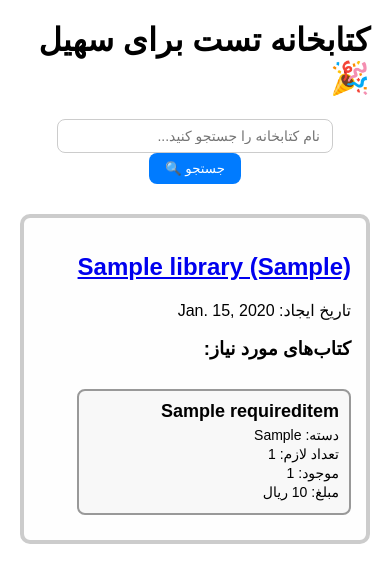
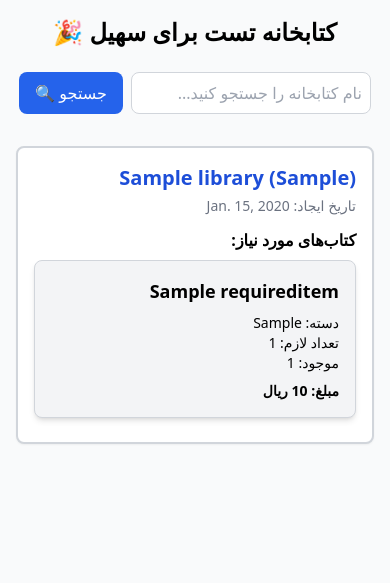
Before and after one commit to hrzjanati/librariesFroTest, a Django app: page / in a window 390 px wide. Shown: the top 583 px of the page. Run offline with Django 5.2, Linux system fonts and the light colour scheme; tables that the repository leaves empty hold one stand-in row (values such as "Sample post"); some libraries are stand-ins or nearby versions.

Commit message:
add details view on librar responsive

```diff
--- a/templates/index.html
+++ b/templates/index.html
@@ -5,113 +5,57 @@
 <html lang="fa" dir="rtl">
 <head>
     <meta charset="UTF-8">
+    <meta name="viewport" content="width=device-width, initial-scale=1.0">
     <title>صفحه اصلی</title>
-    <style>
-        body {
-            font-family: Arial, sans-serif;
-            margin: 20px;
-            direction: rtl;
-            text-align: right;
-        }
+    <script src="https://cdn.tailwindcss.com"></script>
+</head>
+<body class="bg-gray-50 font-sans p-4">
 
-        .library {
-            margin-bottom: 40px;
-            padding: 15px;
-            border: 4px solid #ccc;
-            border-radius: 10px;
-            background-color: #fefefe;
-        }
+    <h1 class="text-2xl font-bold text-center mb-6">کتابخانه تست برای سهیل 🎉</h1>
 
-        .books {
-            display: flex;
-            overflow-x: auto;
-            padding: 10px 0;
-            gap: 15px;
-        }
-
-        .book {
-            min-width: 250px;
-            border: 2px solid #999;
-            border-radius: 8px;
-            padding: 10px;
-            background-color: #f8f8f8;
-            flex-shrink: 0;
-        }
-
-        .book h4 {
-            margin: 0 0 5px 0;
-            font-weight: bold;
-            font-size: 18px;
-        }
-
-        .book p {
-            margin: 3px 0;
-            font-size: 14px;
-        }
-
-        .pagination {
-            text-align: center;
-            margin-top: 30px;
-        }
-
-        .pagination a {
-            padding: 8px 16px;
-            background-color: #007bff;
-            color: white;
-            text-decoration: none;
-            border-radius: 8px;
-            margin: 0 5px;
-        }
-
-        .pagination a:hover {
-            background-color: #0056b3;
-        }
-
-        .pagination span {
-            margin: 0 10px;
-            font-weight: bold;
-        }
-    </style>
-</head>
-<body>
-
-    <h1>کتابخانه تست برای سهیل 🎉</h1>
-
-    <form method="get" action="" style="margin-bottom: 30px; text-align: center;">
+    <!-- فرم جستجو -->
+    <form method="get" action="" class="flex justify-center mb-8">
         <input
             type="text"
             name="q"
             placeholder="نام کتابخانه را جستجو کنید..."
             value="{{ query }}"
-            style="padding: 8px 12px; border-radius: 8px; border: 1px solid #ccc; width: 250px; font-size: 14px;"
+            class="p-2 rounded-lg border border-gray-300 w-60 sm:w-72 focus:outline-none focus:ring-2 focus:ring-blue-500"
         />
         <button
             type="submit"
-            style="padding: 8px 16px; background-color: #007bff; color: white; border: none; border-radius: 8px; cursor: pointer;">
+            class="mr-2 px-4 py-2 bg-blue-600 text-white rounded-lg hover:bg-blue-700 transition">
             جستجو 🔍
         </button>
     </form>
 
     {% if libraries %}
         {% for library in libraries %}
-            <div class="library">
+            <div class="mb-10 p-4 border-2 border-gray-300 rounded-lg bg-white shadow-sm">
 
-                <h2>
-                    <a href="{% url 'library_detail' library.id %}">
-                            {{ library.name }} ({{ library.location }})
+                <h2 class="text-xl font-semibold mb-1">
+                    <a href="{% url 'library_detail' library.id %}" class="hover:underline text-blue-700">
+                        {{ library.name }} ({{ library.location }})
                     </a>
                 </h2>
-                <p>تاریخ ایجاد: {{ library.date_of_create|jformat:"%Y/%m/%d" }}</p>
-                <h3>کتاب‌های مورد نیاز:</h3>
+                <p class="text-sm text-gray-500 mb-3">تاریخ ایجاد: {{ library.date_of_create|jformat:"%Y/%m/%d" }}</p>
+                <h3 class="font-semibold mb-2">کتاب‌های مورد نیاز:</h3>
 
-                <div class="books">
+                <!-- کارت‌های کتاب با اسکرول افقی -->
+                <div class="flex overflow-x-auto gap-x-2 pb-2 -mx-2 px-2">
                     {% for item in library.required_items.all %}
-                        <div class="book">
-                            <h4>{{ item.name }}</h4>
-                            <p>دسته: {{ item.category }}</p>
-                            <p>تعداد لازم: {{ item.number_of_required }}</p>
-                            <p>موجود: {{ item.given_number }}</p>
-                            <p>مبلغ: {{ item.amount|intcomma }} ریال</p>
+                        <div class="flex-shrink-0
+                                    w-full           <!-- موبایل: یک کارت -->
+                                    sm:w-1/2         <!-- صفحه کوچک: دو کارت کنار هم -->
+                                    md:w-1/3         <!-- متوسط: سه کارت کنار هم -->
+                                    lg:w-1/4         <!-- دسکتاپ: چهار کارت کنار هم -->
+                                    min-w-[250px]    <!-- حداقل عرض کارت -->
+                                    bg-gray-100 p-4 rounded-lg border border-gray-300 shadow-md">
+                            <h4 class="font-bold text-lg mb-2">{{ item.name }}</h4>
+                            <p class="text-sm">دسته: {{ item.category }}</p>
+                            <p class="text-sm">تعداد لازم: {{ item.number_of_required }}</p>
+                            <p class="text-sm">موجود: {{ item.given_number }}</p>
+                            <p class="text-sm font-semibold mt-2">مبلغ: {{ item.amount|intcomma }} ریال</p>
                         </div>
                     {% empty %}
                         <p>هیچ کتابی ثبت نشده</p>
@@ -121,21 +65,24 @@
             </div>
         {% endfor %}
     {% else %}
-        <p style="text-align:center; font-weight:bold;">هیچ کتاب یا کتابخانه‌ای یافت نشد</p>
+        <p class="text-center font-bold text-gray-700">هیچ کتاب یا کتابخانه‌ای یافت نشد</p>
     {% endif %}
 
+    <!-- صفحه‌بندی -->
     {% if libraries.has_other_pages %}
-        <div class="pagination">
+        <div class="flex justify-center mt-6 space-x-2">
             {% if libraries.has_previous %}
-                <a href="?page={{ libraries.previous_page_number }}{% if query %}&q={{ query }}{% endif %}">
+                <a href="?page={{ libraries.previous_page_number }}{% if query %}&q={{ query }}{% endif %}"
+                   class="px-3 py-1 bg-blue-600 text-white rounded-lg hover:bg-blue-700 transition">
                     قبلی
                 </a>
             {% endif %}
 
-            <span>صفحه {{ libraries.number }} از {{ libraries.paginator.num_pages }}</span>
+            <span class="px-3 py-1 font-semibold">{{ libraries.number }} / {{ libraries.paginator.num_pages }}</span>
 
             {% if libraries.has_next %}
-                <a href="?page={{ libraries.next_page_number }}{% if query %}&q={{ query }}{% endif %}">
+                <a href="?page={{ libraries.next_page_number }}{% if query %}&q={{ query }}{% endif %}"
+                   class="px-3 py-1 bg-blue-600 text-white rounded-lg hover:bg-blue-700 transition">
                     بعدی
                 </a>
             {% endif %}
```
